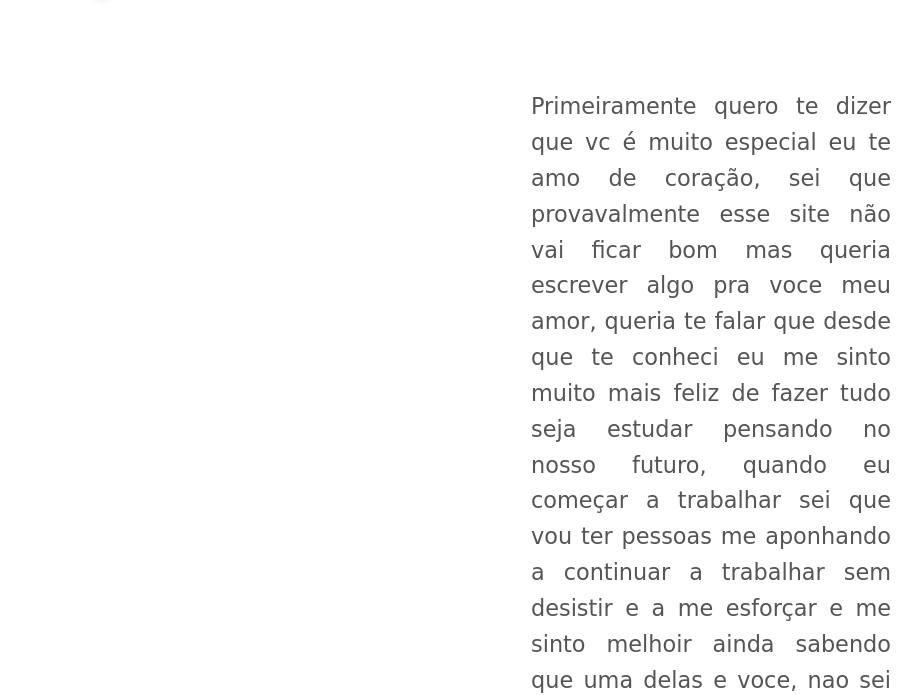
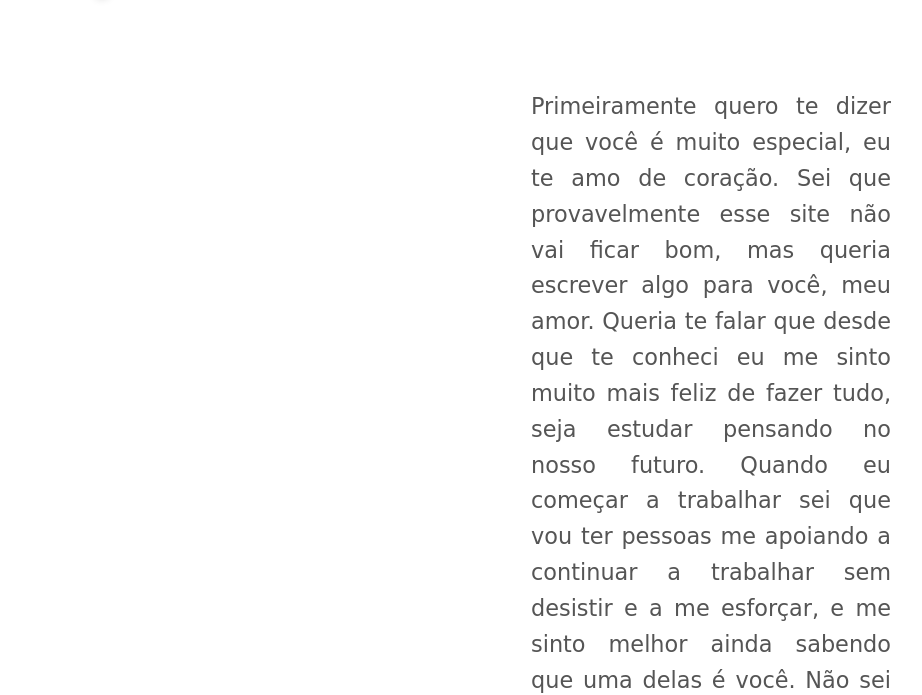
Before and after one commit to m2048277/starbucks, a plain HTML site: page index.html in a window 1280 px wide. Shown: the part 117-812 px from the top of the page, without its empty margins (254-1176 px from the left). Drawn offline with Linux system fonts and the light colour scheme.

Commit message:
texto e imagens

```diff
--- a/index.html
+++ b/index.html
@@ -23,44 +23,34 @@
         <!-- Texto central -->
         <div class="texto">
             <p>
-                Primeiramente quero te dizer que vc é muito especial eu te amo de coração, sei que provavalmente esse
-                site
-                não vai ficar bom mas queria escrever algo pra voce meu amor, queria te falar que desde que te conheci
-                eu me
-                sinto muito mais feliz de fazer tudo seja estudar pensando no nosso futuro, quando eu começar a
-                trabalhar sei que
-                vou ter pessoas me aponhando a continuar a trabalhar sem desistir e a me esforçar e me sinto melhoir
-                ainda
-                sabendo que uma delas e voce, nao sei que dia que vou entregar esse site amor mas hj eu fui comprar pão
-                fui la na
-                esquina pensando em voce e voltei pensando em voce sem brincadeira e toda horaaaaaaaaaaa, eu gosto de
-                mais de
-                voce minha vida meu xuxuxin minha princesa, e quero continuar amando cada vez mais a cada dia, pesso a
-                Deus
-                que ele faça eu te amar cada dia um pouquinho a mais, espero que em toda a minha vida em cada
-                momento,voce
-                esteja nela, eu nos imagino levando nossos filhos ao culto de jovenskkkkkkk, pode ser cedo mas adoro em
-                pensar que
-                mesmo que esses momentos vão ser simples, ainda sim vão ser muito especiais, eu queria te dizer amor que
-                pode contar qualquer coisa pra mim qualquer coisa mesmo, algo que esta te incomodando, desejos,
-                tristezas, suas
-                fragilidades suas inseguranças, algo qu voce quer que eu mude, de verdade qualquer coisa mesmo, eu te
-                amo
-                meu amor te amo muitoooooooooooooo, vc é muito especial pra mim quero todo o bem que tem nesse mundo pra
-                voce minha vida. Amor agradeço tanto que voce esperou eu conseguir um serviço eu ia todo santo dia
-                deitar pensando sera que se chegar no aniversario dela e eu n conseguir dar um presente ela vai
-                continuar comigo ?, ei ficava todo hora pensando mas vcoce nunca cobrou isso de mim, nunca, vc fala que
-                mesmo se eu n tiver um serviço vc sempre estaria comigo e eu n consigo entender isso eu me sinto
-                realmente muit amado, porque vejo que voce quer minha compainha não por conta de dinheiro mas pq eu te
-                faço bem e eu gosto de te fazer bem amor, queroo voce pra vida inteira vc é diferente de qualquer mulher
-                que ja conheci eu tenho a certeza absoluta de que quero vc pra dividir todos os anos da minha vida, e
-                depois tem o ceu né amor que vai ser pra sempre, nós dois e toda a nossa famila que ja temos e que vamos
-                criar, fico bob de pensar que vc é minha namorada voce é tao suave amor, mas ao mesmo tempo eletrica,
-                tao extrovertida mas ao mesmo tempo tao meiga, voce é a minha mulher, futura esposa, voce vai ser a mae
-                dos meus filinhos amor, dos nossos, eu imagino numa manhã bem calma eu brincando com um filho ou filha e
-                vc dando bronca em nós dois, vai ser tudo que sempre quis, ter uma mulher no qual esta se importando
-                comigo pro resto da vida, eu te amo minha flor espero viver momentos inimaginaveis ao seu lado ainda vc
-                é mais bela que tudo
+                Primeiramente quero te dizer que você é muito especial, eu te amo de coração. Sei que provavelmente esse
+                site não vai ficar bom, mas queria escrever algo para você, meu amor. Queria te falar que desde que te
+                conheci eu me sinto muito mais feliz de fazer tudo, seja estudar pensando no nosso futuro. Quando eu
+                começar a trabalhar sei que vou ter pessoas me apoiando a continuar a trabalhar sem desistir e a me
+                esforçar, e me sinto melhor ainda sabendo que uma delas é você. Não sei que dia que vou entregar esse
+                site, amor, mas hoje eu fui comprar pão, fui lá na esquina pensando em você e voltei pensando em você
+                sem brincadeira e toda horaaaaaaaaaaa. Eu gosto demais de você, minha vida, meu xuxuxin, minha princesa,
+                e quero continuar amando cada vez mais a cada dia. Peço a Deus que ele faça eu te amar cada dia um
+                pouquinho a mais. Espero que em toda a minha vida, em cada momento, você esteja nela. Eu nos imagino
+                levando nossos filhos ao culto de jovens kkkkkkkk. Pode ser cedo, mas adoro em pensar que mesmo que
+                esses momentos vão ser simples, ainda sim vão ser muito especiais. Eu queria te dizer, amor, que pode
+                contar qualquer coisa para mim, qualquer coisa mesmo: algo que está te incomodando, desejos, tristezas,
+                suas fragilidades, suas inseguranças, algo que você quer que eu mude. De verdade, qualquer coisa mesmo.
+                Eu te amo, meu amor, te amo muitoooooooooooooo. Você é muito especial para mim, quero todo o bem que tem
+                nesse mundo para você, minha vida. Amor, agradeço tanto que você esperou eu conseguir um serviço. Eu ia
+                todo santo dia deitar pensando: será que se chegar no aniversário dela e eu não conseguir dar um
+                presente ela vai continuar comigo? Eu ficava toda hora pensando, mas você nunca cobrou isso de mim,
+                nunca. Você fala que mesmo se eu não tiver um serviço você sempre estaria comigo, e eu não consigo
+                entender isso. Eu me sinto realmente muito amado, porque vejo que você quer minha companhia não por
+                conta de dinheiro, mas porque eu te faço bem e eu gosto de te fazer bem, amor. Quero você para a vida
+                inteira, você é diferente de qualquer mulher que já conheci, eu tenho a certeza absoluta de que quero
+                você para dividir todos os anos da minha vida, e depois tem o céu né, amor, que vai ser para sempre, nós
+                dois e toda a nossa família que já temos e que vamos criar. Fico bobo de pensar que você é minha
+                namorada, você é tão suave, amor, mas ao mesmo tempo elétrica, tão extrovertida mas ao mesmo tempo tão
+                meiga. Você é a minha mulher, futura esposa, você vai ser a mãe dos meus filhinhos, amor, dos nossos. Eu
+                imagino numa manhã bem calma eu brincando com um filho ou filha e você dando bronca em nós dois, vai ser
+                tudo que sempre quis: ter uma mulher no qual está se importando comigo para o resto da vida. Eu te amo,
+                minha flor, espero viver momentos inimagináveis ao seu lado ainda. Você é mais bela que tudo.
 
         </div>
 
@@ -69,7 +59,7 @@
             <img src="IMG-20250928-WA0033.jpg" alt="Foto 3">
             <img src="IMG-20250928-WA0052.jpg" alt="Foto 4">
         </div>
-    </div>
+    </div>.
 
     <button id="botaojv" class="botaocss">eu amo a alanis</button>
 
--- a/style.css
+++ b/style.css
@@ -121,7 +121,7 @@ p {
         font-size: 20px;
     }
     .lado img {
-        width: 120px;           /* menor no celular */
+        width: 200px;           /* menor no celular */
     }
     .container {
         gap: 20px;               /* menos espaço entre colunas */
```
